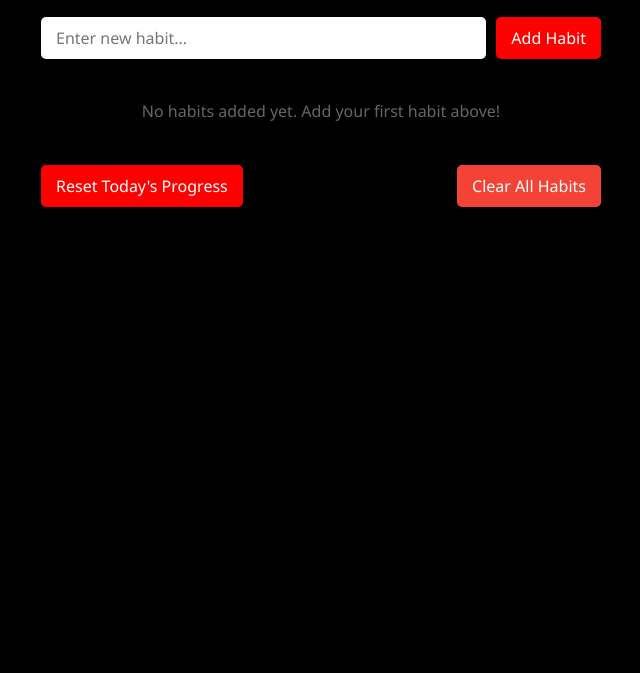
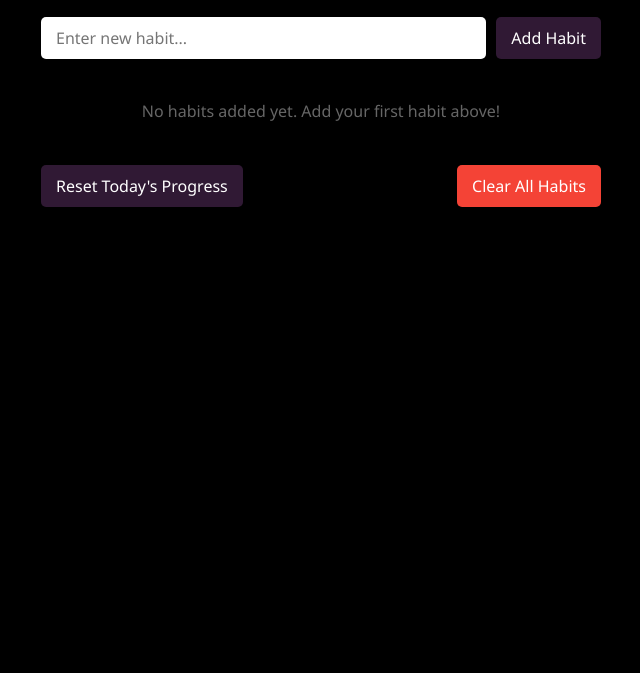
Before and after one commit to Karmugilan015/Habittrack, a plain HTML site: page Index.html in a window 1280 px wide. Shown: the part 127-800 px from the top of the page, without its empty margins (319-959 px from the left). Drawn offline with Linux system fonts and the light colour scheme.

Commit message:
Index.html

```diff
--- a/Index.html
+++ b/Index.html
@@ -6,9 +6,9 @@
     <title>Daily Habit Tracker</title>
     <style>
         :root {
-            --primary-color: #ff0000;
-            --secondary-color: #ff0000;
-            --accent-color:#ff0000;
+            --primary-color: #301934;
+            --secondary-color: #301934;
+            --accent-color:#301934;
             --background-color: #000000;
             --text-color: #333;f5f7fa
             --light-gray: #e0e0e0;
@@ -112,7 +112,7 @@
         .habit-checkbox {
             width: 24px;
             height: 24px;
-            margin-right: 15px;
+            margin-left: 15px;
             cursor: pointer;
         }
 
```
